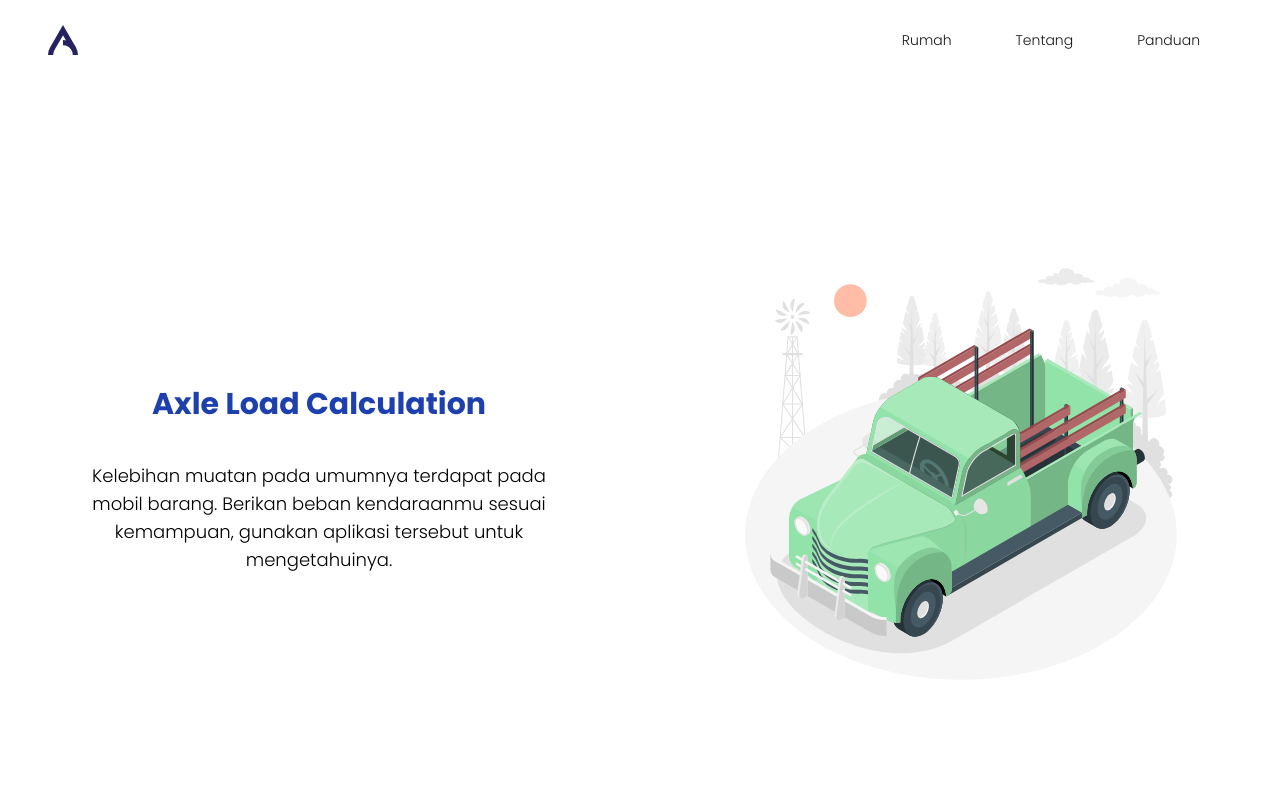
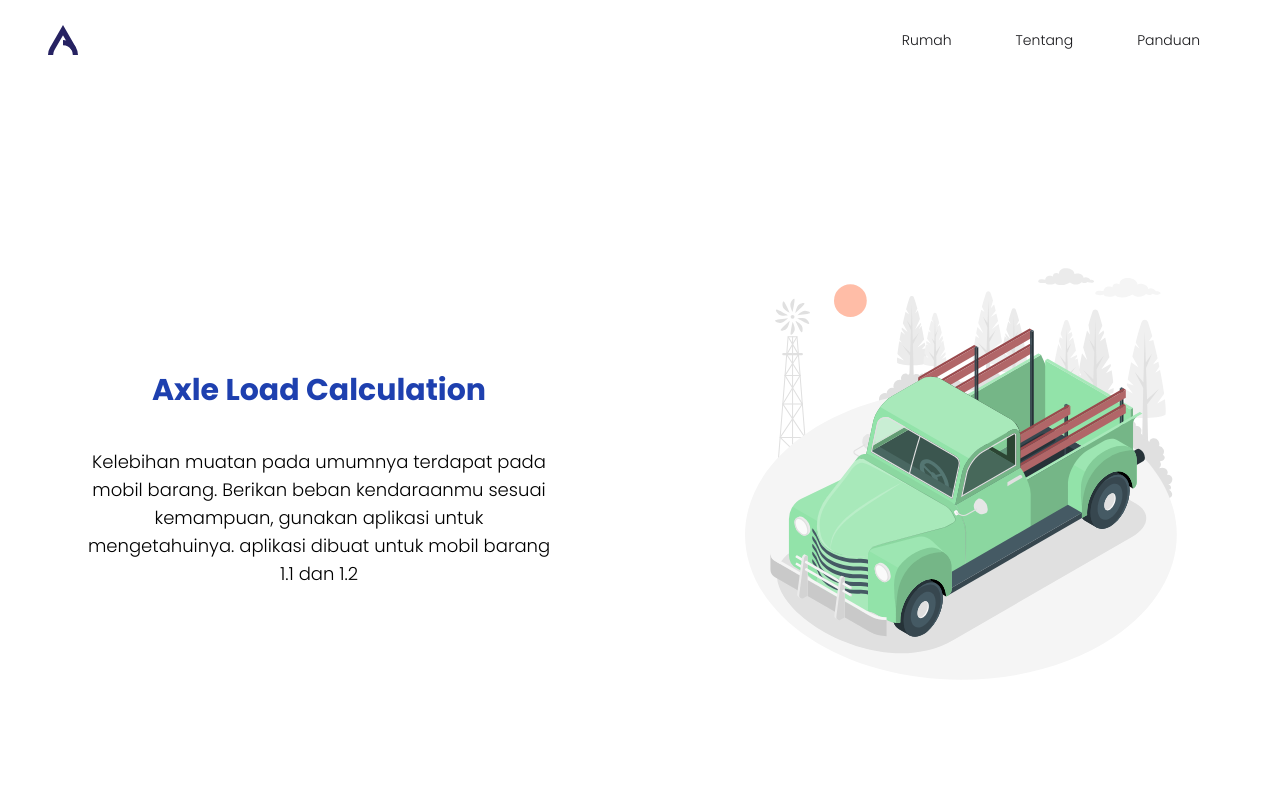
Before and after one commit to yasrielhy/alec, a Next.js app: page / in a window 1280 px wide. Shown: the top 800 px of the page. Built offline with nearby package versions, Linux system fonts and the light colour scheme.

Commit message:
penambahan kata pada homepage

```diff
--- a/pages/index.js
+++ b/pages/index.js
@@ -9,7 +9,7 @@ export default function Home() {
         <div className="min-h-screen grid grid-cols-1 md:grid-cols-2 place-items-center gap-1">
           <div className="flex flex-col justify-center items-center p-10">
           <p className="pb-10 text-4xl font-bold text-center text-blue-800 lg:text-3xl">Axle Load Calculation</p>
-            <p className="p-3 text-2xl text-center font-light text-black dark:text-yellow-50 lg:w-5/6 lg:pb-0 lg:text-lg lg:p-0 lg:pl-0 lg:pr-0">Kelebihan muatan pada umumnya terdapat pada mobil barang. Berikan beban kendaraanmu sesuai kemampuan, gunakan aplikasi tersebut untuk mengetahuinya.</p>
+            <p className="p-3 text-2xl text-center font-light text-black dark:text-yellow-50 lg:w-5/6 lg:pb-0 lg:text-lg lg:p-0 lg:pl-0 lg:pr-0">Kelebihan muatan pada umumnya terdapat pada mobil barang. Berikan beban kendaraanmu sesuai kemampuan, gunakan aplikasi untuk mengetahuinya. aplikasi dibuat untuk mobil barang 1.1 dan 1.2</p>
           </div>
           <div className="flex flex-col justify-center items-center p-10 lg:w-5/6">
             <Image src="/img/Vintage truck-amico (1).svg" className="mb-5" width={600} height={400} />
```
